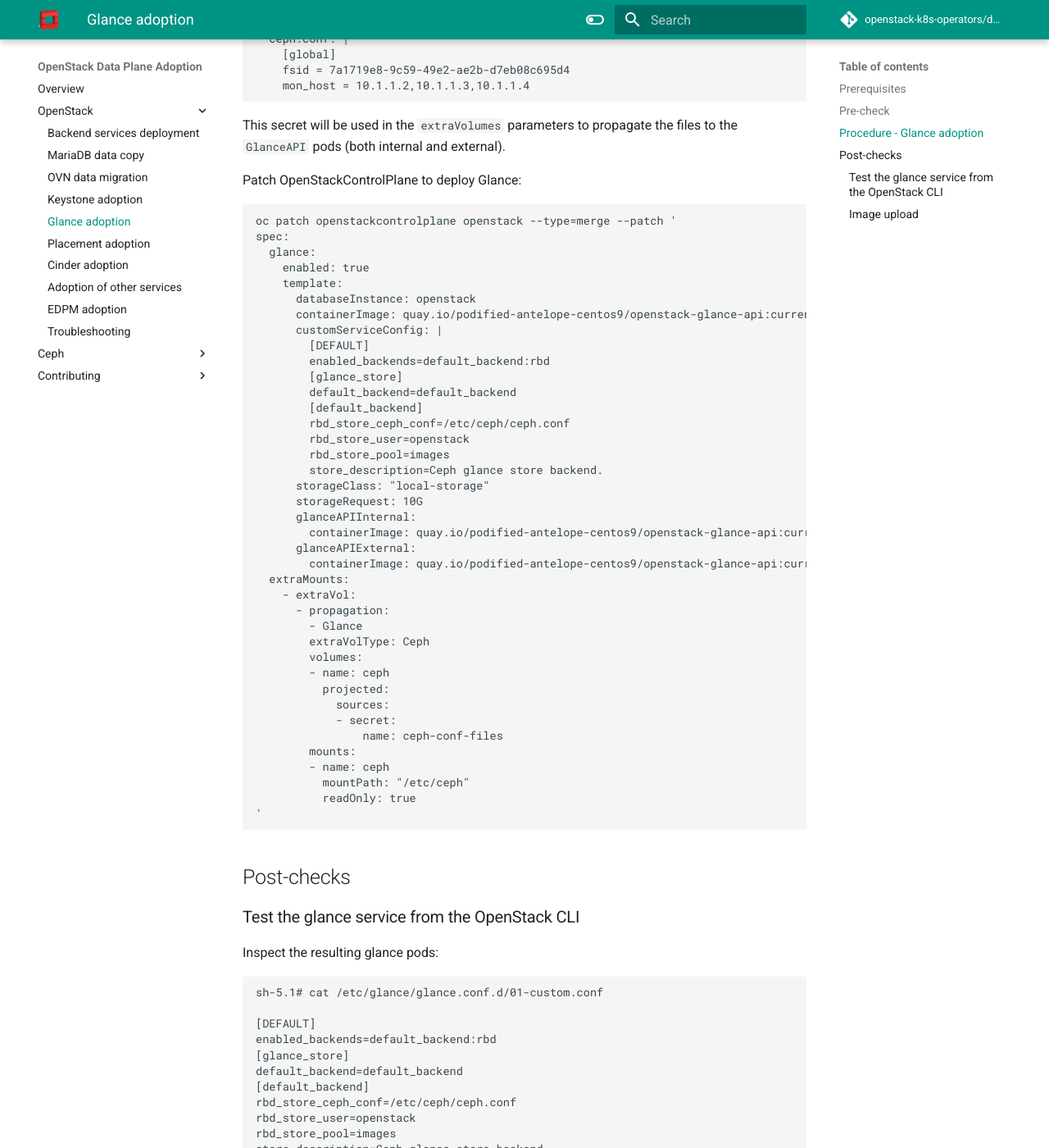
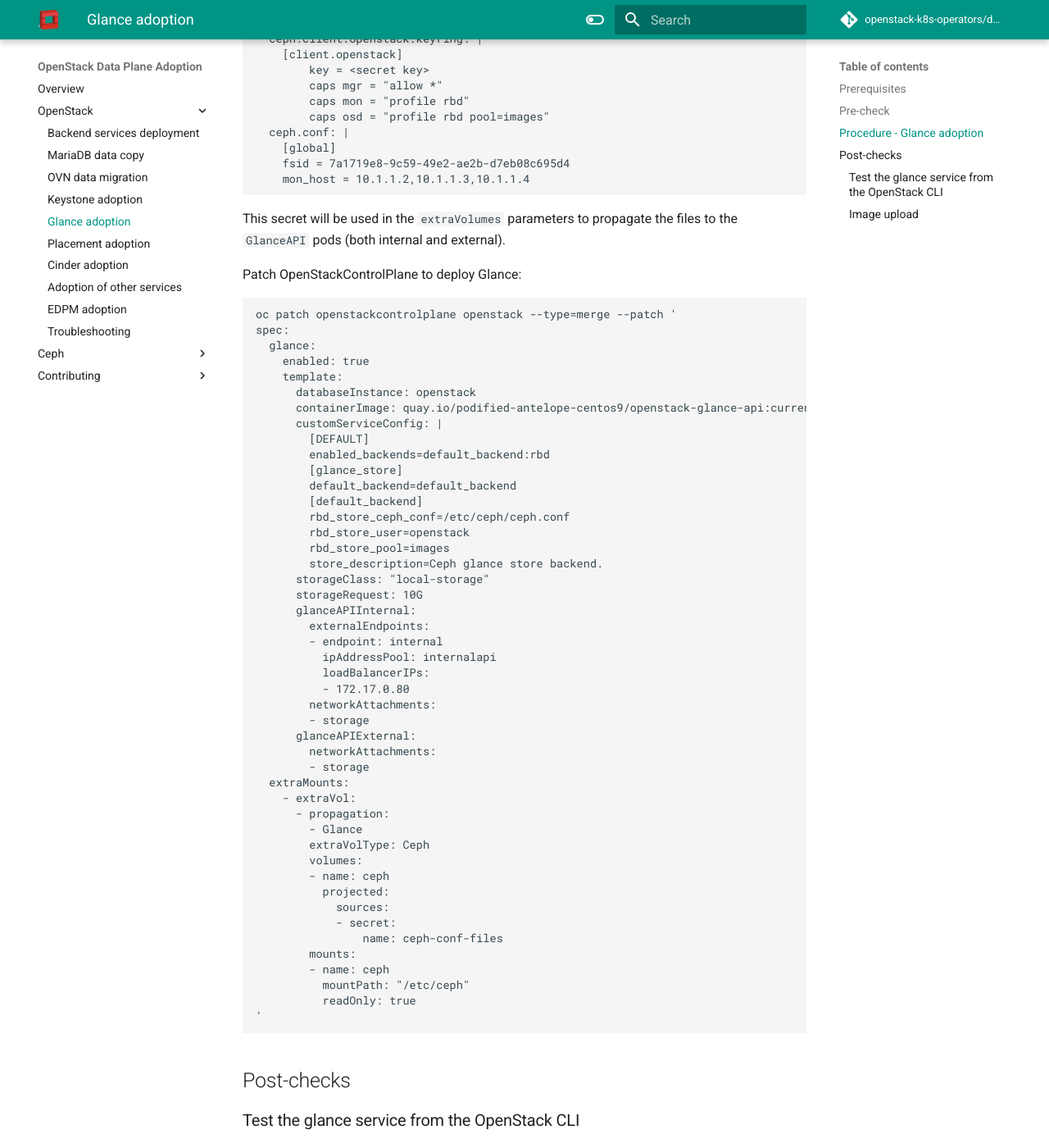
Before and after one commit to openstack-k8s-operators/data-plane-adoption, an MkDocs documentation site: the page built from docs/openstack/glance_adoption.md, in a window 1280 px wide and 1400 px high, scrolled down 1884 px. Shown: the whole window at 82% size. Built offline with MkDocs 1.6.1 and Material for MkDocs 9.7.7, drawn with Linux system fonts in a browser that asks for light colours; comment, search, counter and statistics services are not loaded; the version menu is left out; some of the changed text lies outside the part shown.

Commit message:
Add network isolation parameters for Glance

````diff
--- a/docs/openstack/glance_adoption.md
+++ b/docs/openstack/glance_adoption.md
@@ -51,13 +51,19 @@
     enabled: true
     template:
       databaseInstance: openstack
-      containerImage: quay.io/podified-antelope-centos9/openstack-glance-api:current-podified
       storageClass: "local-storage"
       storageRequest: 10G
       glanceAPIInternal:
-        containerImage: quay.io/podified-antelope-centos9/openstack-glance-api:current-podified
+        externalEndpoints:
+        - endpoint: internal
+          ipAddressPool: internalapi
+          loadBalancerIPs:
+          - 172.17.0.80
+        networkAttachments:
+        - storage
       glanceAPIExternal:
-        containerImage: quay.io/podified-antelope-centos9/openstack-glance-api:current-podified
+        networkAttachments:
+        - storage
 '
 ```
 
@@ -121,9 +127,16 @@
       storageClass: "local-storage"
       storageRequest: 10G
       glanceAPIInternal:
-        containerImage: quay.io/podified-antelope-centos9/openstack-glance-api:current-podified
+        externalEndpoints:
+        - endpoint: internal
+          ipAddressPool: internalapi
+          loadBalancerIPs:
+          - 172.17.0.80
+        networkAttachments:
+        - storage
       glanceAPIExternal:
-        containerImage: quay.io/podified-antelope-centos9/openstack-glance-api:current-podified
+        networkAttachments:
+        - storage
   extraMounts:
     - extraVol:
       - propagation:
````
Also changed, not shown: 1 other file.
